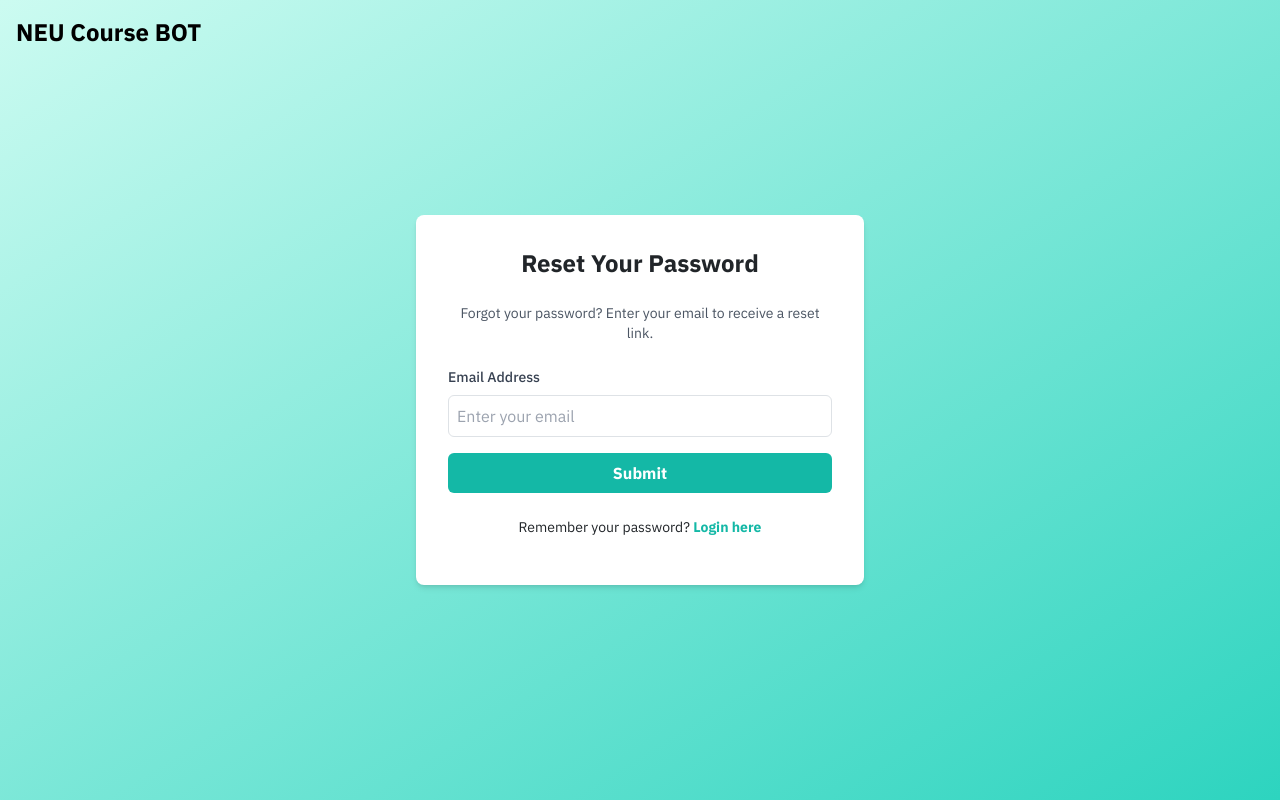
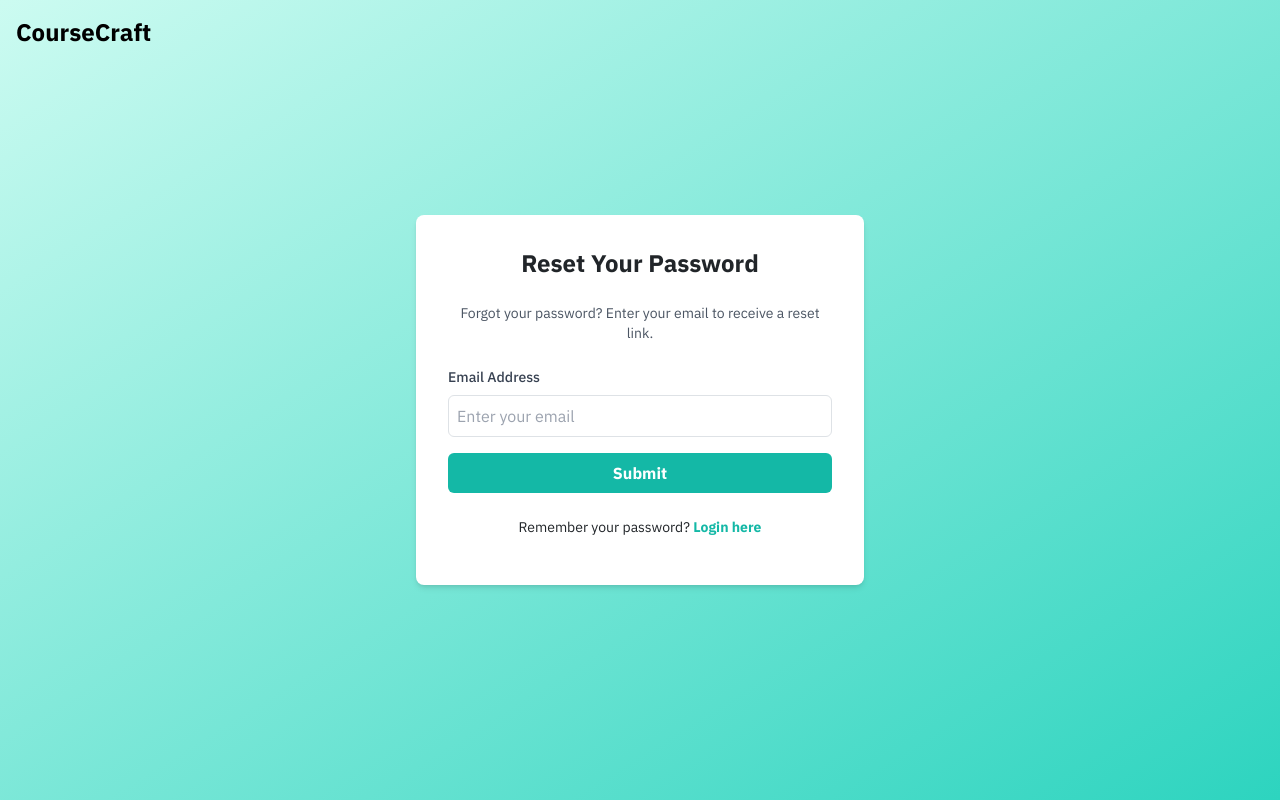
Before and after one commit to darshan-aswathappa/web-dev-6150-final, a React (Vite) app: page /forgot-password in a window 1280 px wide. Built offline with nearby package versions, Linux system fonts and the light colour scheme; no server answers.

Commit message:
update title and branding to CourseCraft across multiple components

```diff
--- a/index.html
+++ b/index.html
@@ -24,7 +24,7 @@
       work correctly both with client-side routing and a non-root public URL.
       Learn how to configure a non-root public URL by running `npm run build`.
     -->
-		<title>React App</title>
+		<title>Course Craft</title>
 	</head>
 	<body>
 		<noscript>You need to enable JavaScript to run this app.</noscript>
--- a/src/components/dashboard/sidebar.jsx
+++ b/src/components/dashboard/sidebar.jsx
@@ -1,6 +1,6 @@
 import React, { useState } from 'react';
 import { Link, useLocation, useNavigate } from 'react-router-dom';
-import { Home, Settings, FileText, LogOut, ActivitySquareIcon, Contact, LucideMessageSquareMore } from 'lucide-react';
+import { Home, Settings, FileText, LogOut, ActivitySquareIcon, Contact, LucideMessageSquareMore, GraduationCap } from 'lucide-react';
 import { Button } from '@/components/ui/button';
 import { Dialog, DialogContent, DialogHeader, DialogTitle, DialogFooter } from '@/components/ui/dialog';
 import useAuthStore from '../../store/authStore';
@@ -39,7 +39,10 @@ export default function Sidebar() {
     return (
 			<div className="flex flex-col h-screen w-64 bg-white">
 				<div className="flex items-center justify-center h-20">
-					<h1 className="text-3xl font-bold text-gray-800">Logo</h1>
+					<h1 className="text-3xl font-bold text-gray-800">
+						<GraduationCap className="mr-2 w-8 h-8 opacity-80" />
+						CourseCraft
+					</h1>
 				</div>
 				<nav className="flex-grow">
 					<ul className="flex flex-col py-4 px-4 space-y-2">
@@ -115,7 +118,11 @@ export default function Sidebar() {
 										<p className="text-black mb-1 font-semibold">Role</p>
 										<p className="font-medium text-gray-500 text-sm">Admin</p>
 									</div>
-									<Button variant="outline" className="shadow-none" onClick={() => navigate("/admin")}>
+									<Button
+										variant="outline"
+										className="shadow-none"
+										onClick={() => navigate('/admin')}
+									>
 										Navigate to Admin Dashboard
 									</Button>
 								</div>
--- a/src/pages/forgot-password/index.jsx
+++ b/src/pages/forgot-password/index.jsx
@@ -42,7 +42,7 @@ export default function ForgotPasswordPage() {
   return (
     <div className="flex flex-col items-center justify-center h-screen bg-gradient-to-br from-teal-100 to-teal-400 p-6">
       <div className="absolute top-4 left-4 text-black text-2xl font-bold">
-        NEU Course BOT
+        CourseCraft
       </div>
 
       {isEmailSent ? (
--- a/src/pages/reset-password/index.jsx
+++ b/src/pages/reset-password/index.jsx
@@ -40,7 +40,7 @@ export default function ResetPasswordPage() {
   return (
 		<div className="flex flex-col items-center justify-center h-screen bg-gradient-to-br from-teal-100 to-teal-400 p-6">
 			<div className="absolute top-4 left-4 text-black text-2xl font-bold">
-				NEU Course BOT
+				CourseCraft
 			</div>
 
 			<div className="w-full max-w-md bg-white shadow-md rounded-lg p-8">
```
